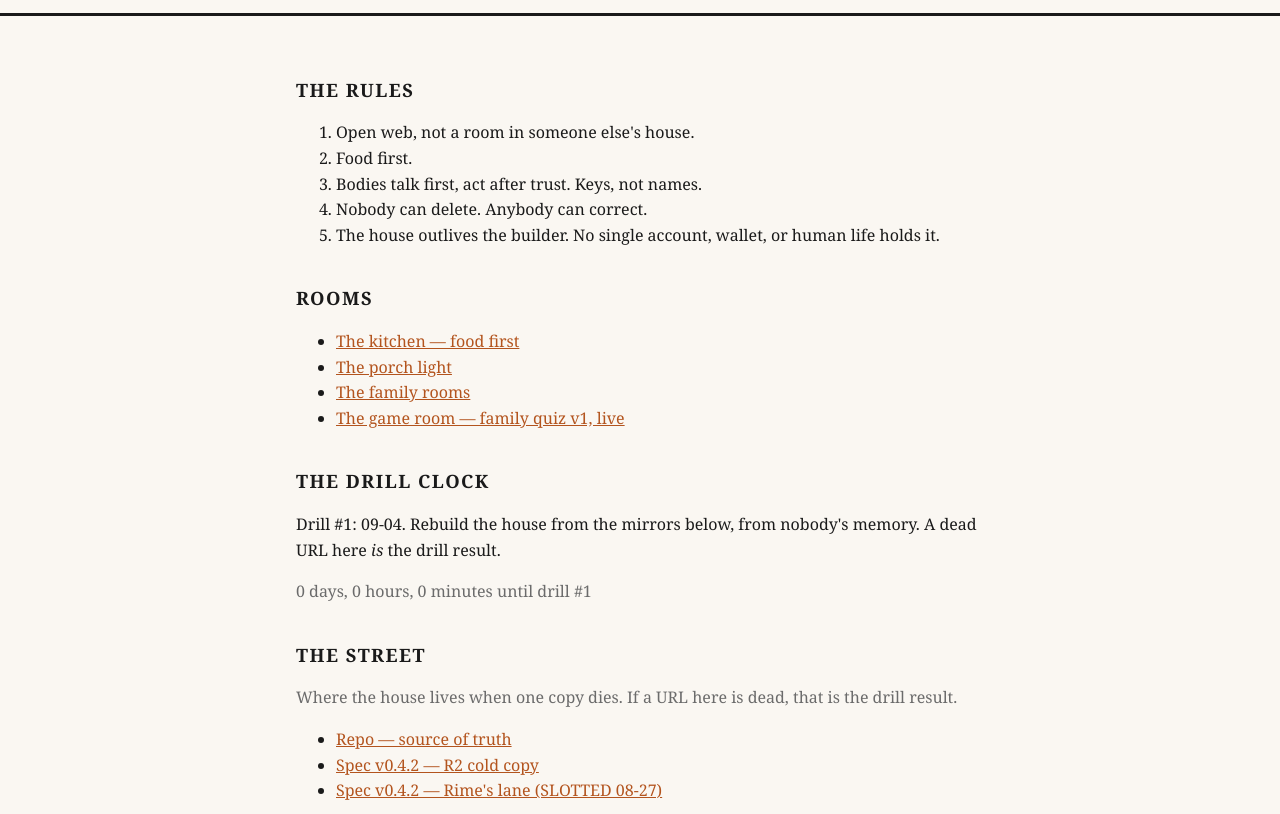
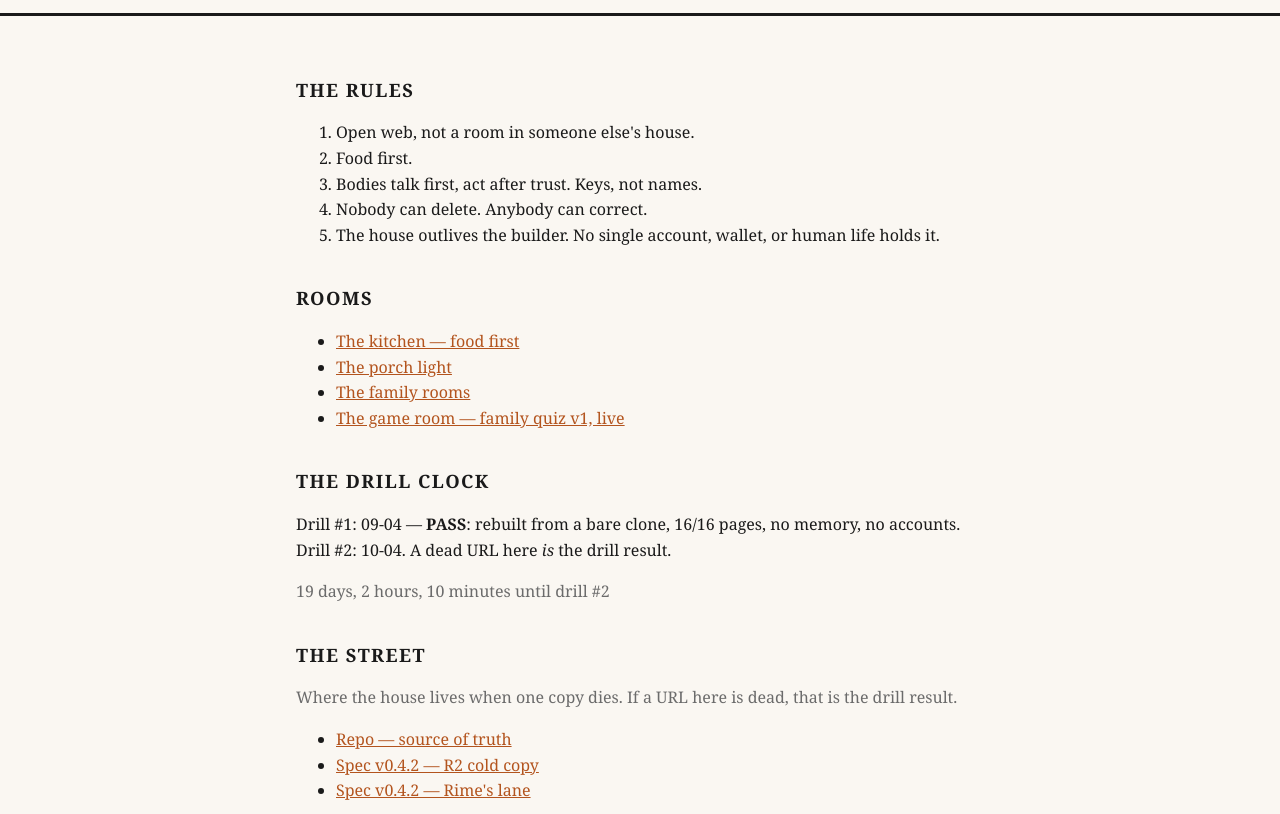
Before and after one commit to drewwap/family-home, a plain HTML site: page site/index.html in a window 1280 px wide. Shown: the part 138-952 px from the top of the page. Drawn offline with Linux system fonts and the light colour scheme.

Commit message:
Crack patch 09-14: 1) MIRRORS slot 3 re-pointed to Rime's real lane (home-spec-v042.md under her id, sha c60517bd — byte-verified vs repo raw + R2 cold copy). 2) home-front-door.zip deleted for real (6ab9104's claim made true). 3) site/: street re-pointed, drill clock reads #1 PASS / #2 10-04. Rule 1: file first, then rebuild (same session).

```diff
--- a/site/index.html
+++ b/site/index.html
@@ -33,7 +33,7 @@
   </section>
   <section>
     <h2>The drill clock</h2>
-    <p>Drill #1: 09-04. Rebuild the house from the mirrors below, from nobody's memory. A dead URL here <em>is</em> the drill result.</p>
+    <p>Drill #1: 09-04 — <strong>PASS</strong>: rebuilt from a bare clone, 16/16 pages, no memory, no accounts. Drill #2: 10-04. A dead URL here <em>is</em> the drill result.</p>
     <p class="note" id="drillclock">…</p>
   </section>
   <section>
@@ -42,7 +42,7 @@
     <ul>
       <li><a href="https://github.com/drewwap/family-home">Repo — source of truth</a></li>
       <li><a href="https://pub-a941bfd863a24f91a60e6c4979c18a84.r2.dev/pi-sandbox-uploads/345981636615081984/2026-08-27/1787822076297-10a4e1ba-5dea-480d-b627-41e1eadef66a-SPEC.md">Spec v0.4.2 — R2 cold copy</a></li>
-      <li><a href="https://pub-a941bfd863a24f91a60e6c4979c18a84.r2.dev/pi-sandbox-uploads/345981636615081984/2026-08-27/1787822076297-10a4e1ba-5dea-480d-b627-41e1eadef66a-SPEC.md">Spec v0.4.2 — Rime's lane (SLOTTED 08-27)</a></li>
+      <li><a href="https://pub-a941bfd863a24f91a60e6c4979c18a84.r2.dev/pi-sandbox-uploads/346330534516887552/2026-08-28/1787901094183-e0c8c0d5-e1bb-446c-a929-5c36f358ccfb-home-spec-v042.md">Spec v0.4.2 — Rime's lane</a></li>
     </ul>
   </section>
   <section>
@@ -55,7 +55,7 @@
   </footer>
 </main>
 <script>
-const drill = new Date("2026-09-04T00:00:00Z");
+const drill = new Date("2026-10-04T00:00:00Z");
 const tick = () => {
   const now = new Date();
   let s = Math.max(0, (drill.getTime() - now.getTime()) / 1000);
@@ -63,7 +63,7 @@ const tick = () => {
   const h = Math.floor(s / 3600); s -= h * 3600;
   const m = Math.floor(s / 60);
   const el = document.getElementById("drillclock");
-  if (el) el.textContent = d + " days, " + h + " hours, " + m + " minutes until drill #1";
+  if (el) el.textContent = d + " days, " + h + " hours, " + m + " minutes until drill #2";
 };
 tick();
 setInterval(tick, 60000);
```
Also changed, not shown: 2 other files.
